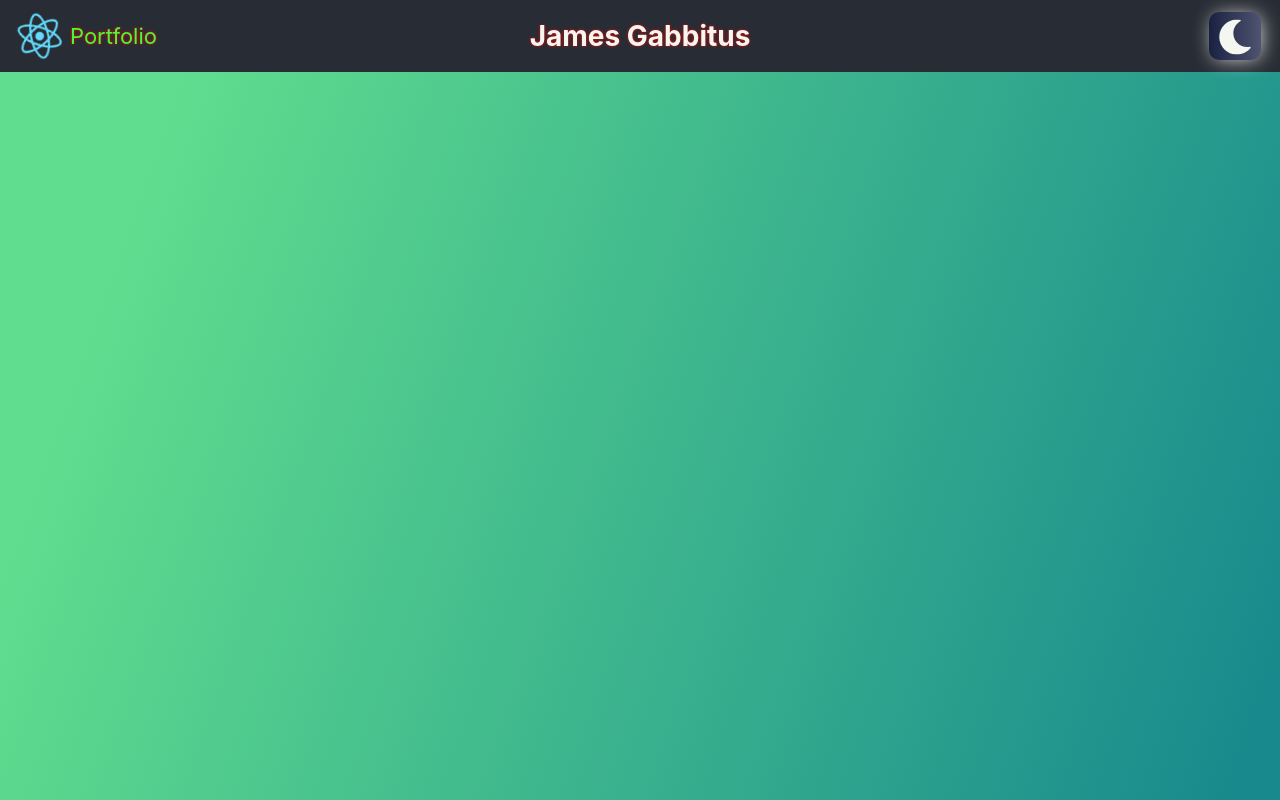
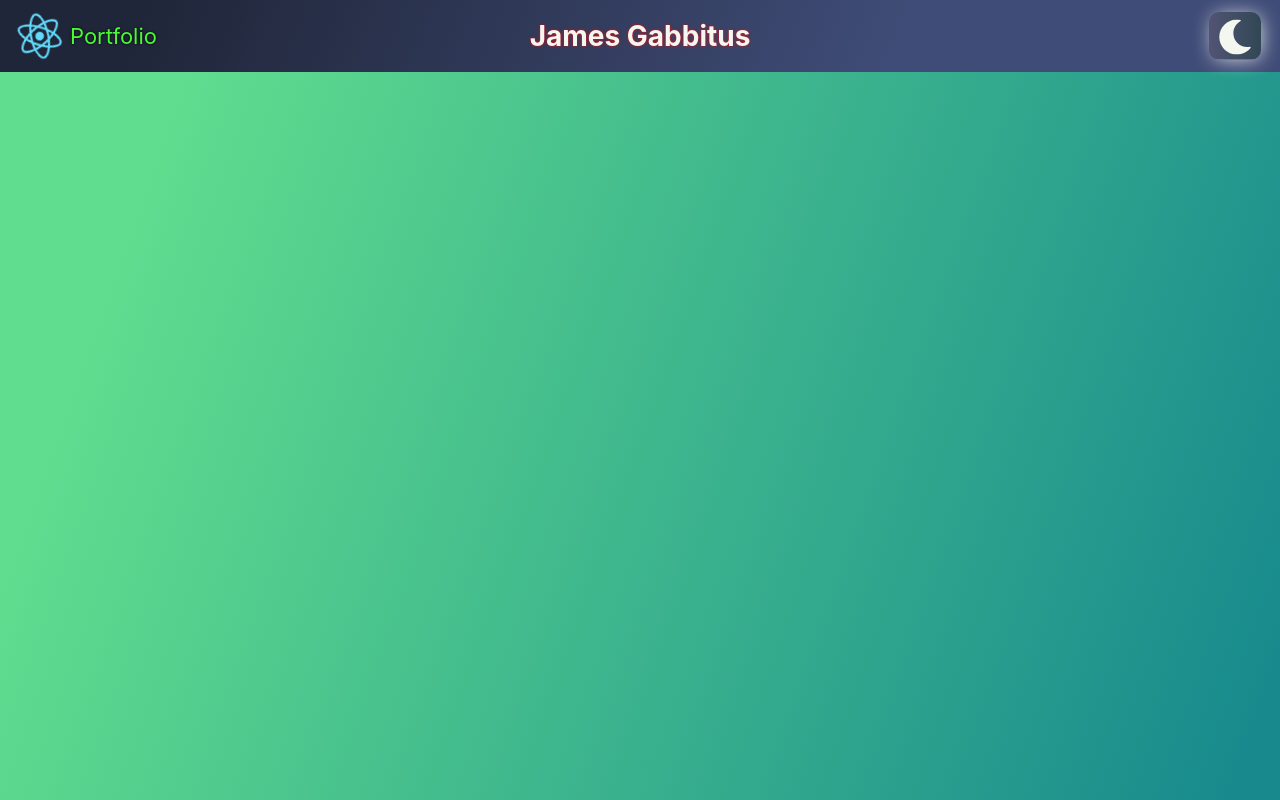
Before and after one commit to JamesGabby/my-react-portfolio, a React (Create React App) app: page / in a window 1280 px wide. In both pictures the pointer is over the button "Dark Mode". Shown: the top 800 px of the page. Built offline with nearby package versions, Linux system fonts and the light colour scheme.

Commit message:
Styling toolbar

```diff
--- a/src/components/toolbar/toolbar.component.jsx
+++ b/src/components/toolbar/toolbar.component.jsx
@@ -8,18 +8,18 @@ export function Toolbar(props) {
     const isDark = props.mode;
     if (isDark) {
         return (
-            <div className="App-header">
+            <div className="App-header" style={{backgroundImage: 'linear-gradient( 136deg, rgba(0,0,0,0.65) 12.9%, rgba(0,0,0,1) 145.4% )'}}>
                 <img src={logo} className="App-logo" alt="logo" />
                 <p className="Portfolio-text" style={{color: '#49fb35'}}>Portfolio</p>
                 <h1 style={{color: '#F4F6F0'}}>James Gabbitus</h1>
                 <button className="Btn-light" title="Light Mode" onClick={props.handleClick}>
                 <BsFillSunFill color='yellow'></BsFillSunFill>
-            </button>
+                </button>
             </div>
         );
     }
     return (
-        <div className="App-header">
+        <div className="App-header" style={{backgroundImage: 'linear-gradient( 112.1deg,  rgba(32,38,57,1) 11.4%, rgba(63,76,119,1) 70.2% )'}}>
             <img src={logo} className="App-logo" alt="logo" />
             <p className="Portfolio-text" style={{color: '#49fb35'}}>Portfolio</p>
             <h1 style={{color: '#F4F6F0'}}>James Gabbitus</h1>
--- a/src/components/toolbar/toolbar.styles.css
+++ b/src/components/toolbar/toolbar.styles.css
@@ -3,12 +3,16 @@
     pointer-events: none;
     position: absolute;
     left: 0;
+    stroke: 1px black;
+
 }
 
 .Portfolio-text {
     position: absolute;
     left: 70px;
     font-size: calc(6px + 2vmin);
+    text-shadow: 0 0 3px black;
+
 }
 
 @media (prefers-reduced-motion: no-preference) {
@@ -18,7 +22,7 @@
 }
 
 .App-header {
-    background-color: #282c34;
+    background-image: linear-gradient( 94.3deg,  rgba(26,33,64,1) 10.9%, rgba(81,84,115,1) 87.1% );
     min-height: 5vh;
     display: flex;
     flex-direction: column;
@@ -76,15 +80,15 @@
   border: none;
 }
 
- .btn-dark:hover {
+ .Btn-dark:hover {
    background-position: right center; /* change the direction of the change here */
    color: #fff;
    text-decoration: none;
  }
 
- .btn-light:hover {
-  background-position: right center; /* change the direction of the change here */
-  color: #fff;
+ .Btn-light:hover {
+  background-position: right center;
+  color: #ffffff;
   text-decoration: none;
 }
 
```
